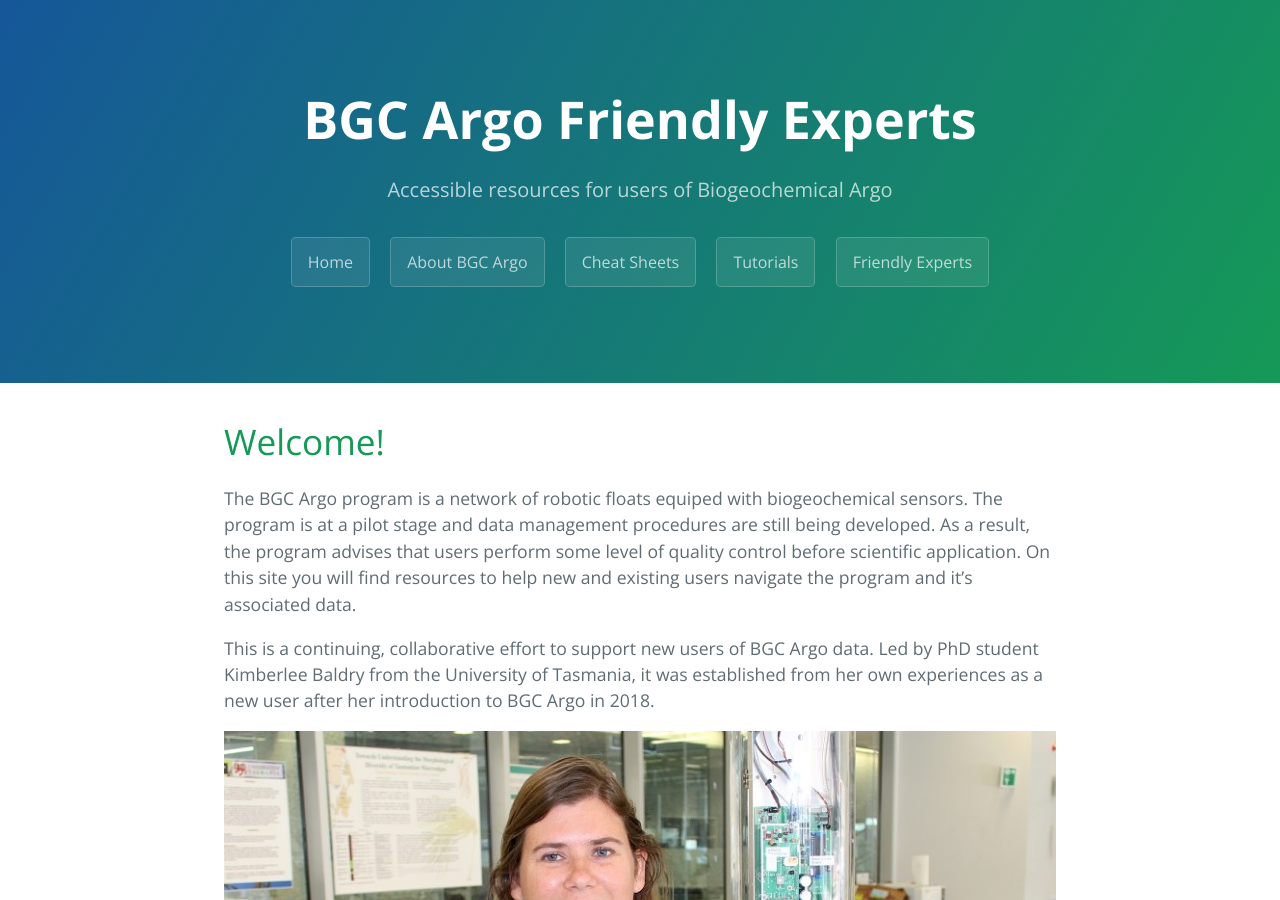
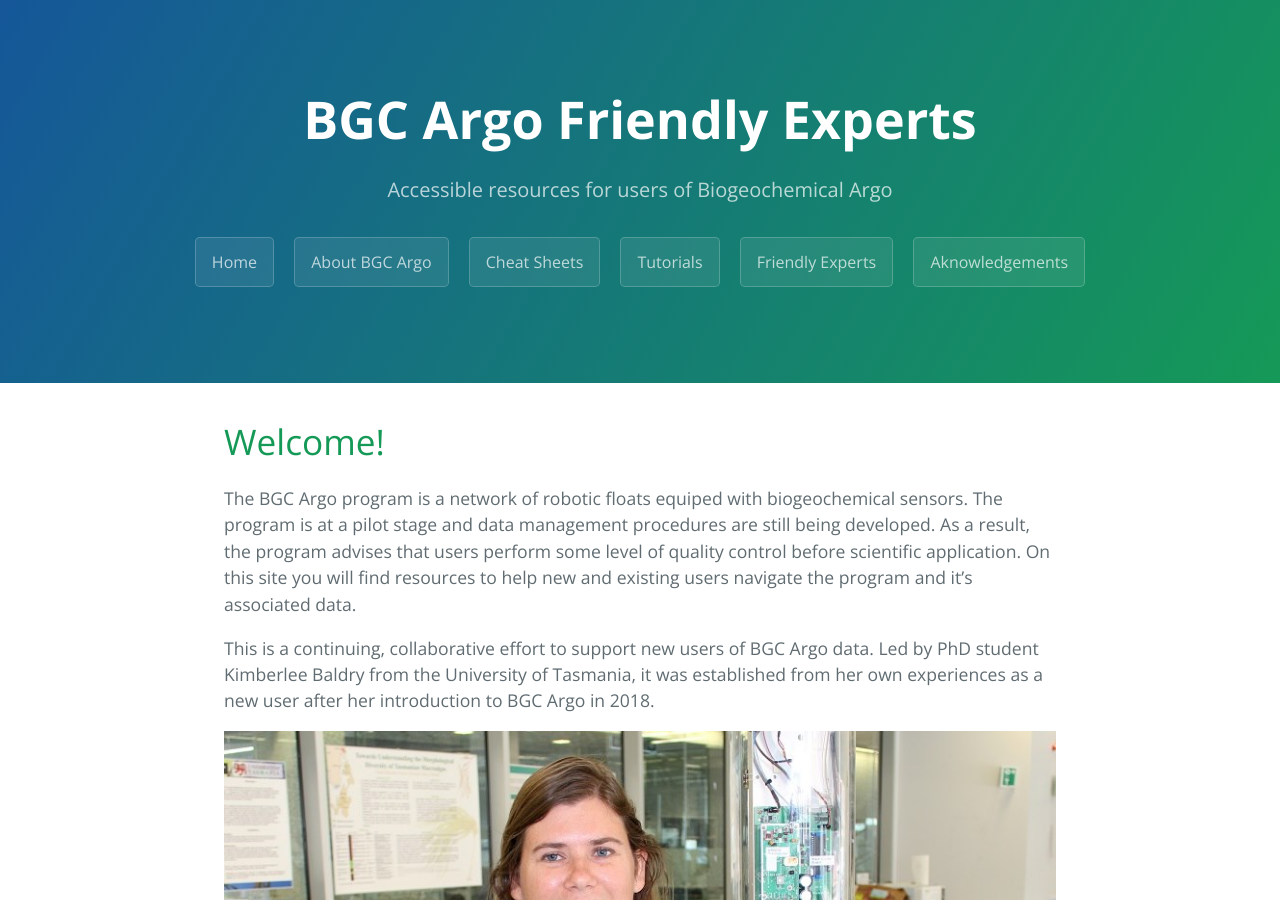
Before and after one commit to KimBaldry/FriendlyExperts, a Jekyll site: the page built from index.md, in a window 1280 px wide and 900 px high. Built offline with Jekyll 4.4.1, drawn with Linux system fonts in a browser that asks for light colours.

Commit message:
Update default.html

```diff
--- a/_layouts/default.html
+++ b/_layouts/default.html
@@ -31,6 +31,7 @@
         <a href="https://kimbaldry.github.io/FriendlyExperts/CheatSheets/index.html" class="btn">Cheat Sheets</a>
         <a href="https://kimbaldry.github.io/FriendlyExperts/Tutorials/index.html" class="btn">Tutorials</a>
         <a href="https://kimbaldry.github.io/FriendlyExperts/FriendlyExperts/index.html" class="btn">Friendly Experts</a>
+        <a href="https://kimbaldry.github.io/FriendlyExperts/Aknowledgements/index.html" class="btn">Aknowledgements</a>
       {% endif %}
 
     </header>
```
